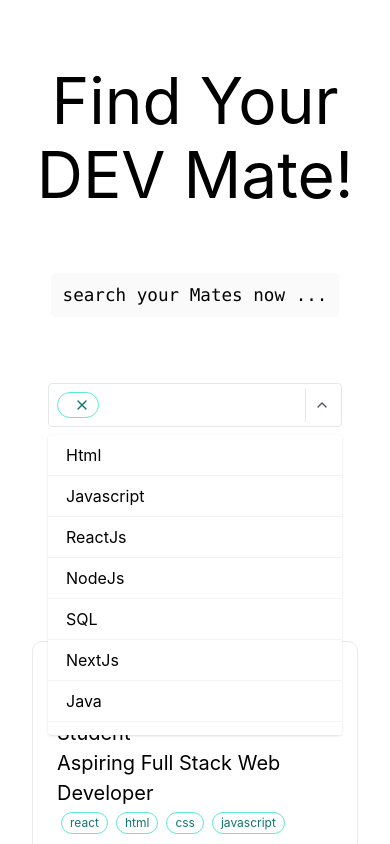
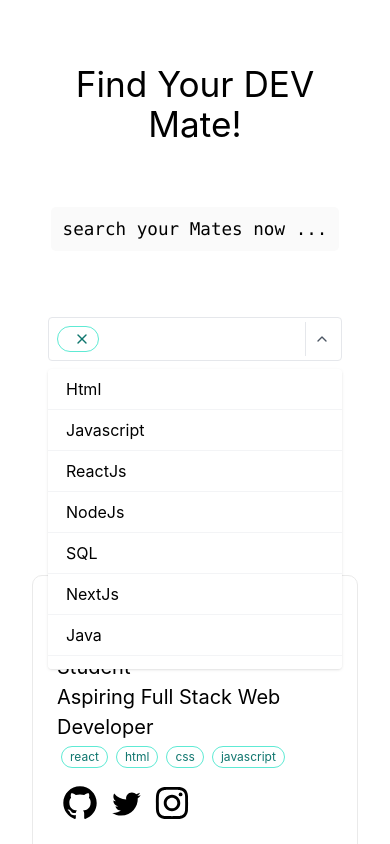
Before and after one commit to AnkitaMalik22/devmate, a Next.js app: page / in a window 390 px wide. Shown: the top 844 px of the page. Built offline with nearby package versions, Linux system fonts and the light colour scheme.

Commit message:
mobile title size reduce

```diff
--- a/styles/Home.module.css
+++ b/styles/Home.module.css
@@ -117,6 +117,11 @@
 }
 
 @media (max-width: 600px) {
+    .title {
+        margin: 0;
+        line-height: 1.15;
+        font-size: 2.2rem;
+    }
   .grid {
     width: 100%;
     flex-direction: column;
```
